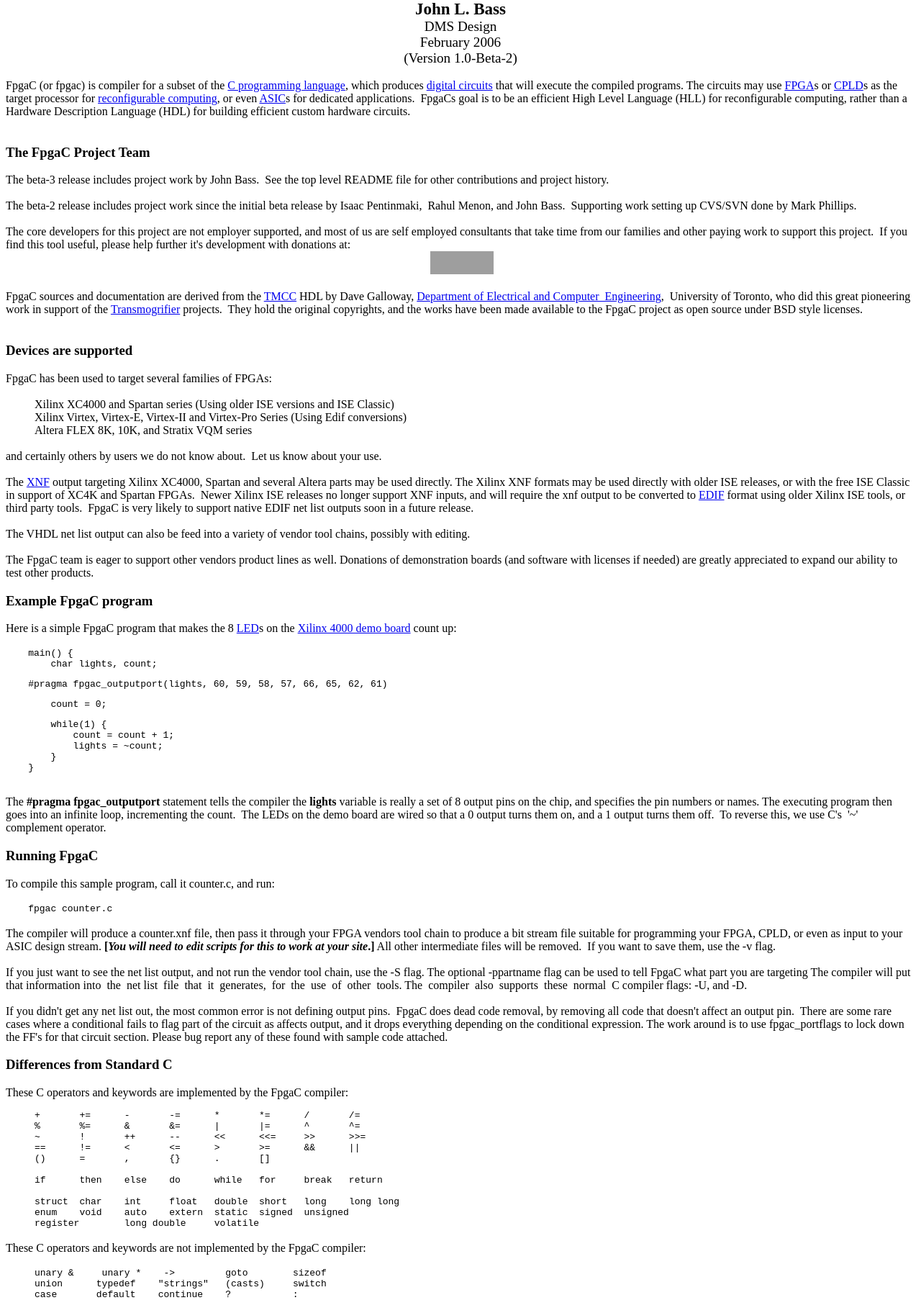
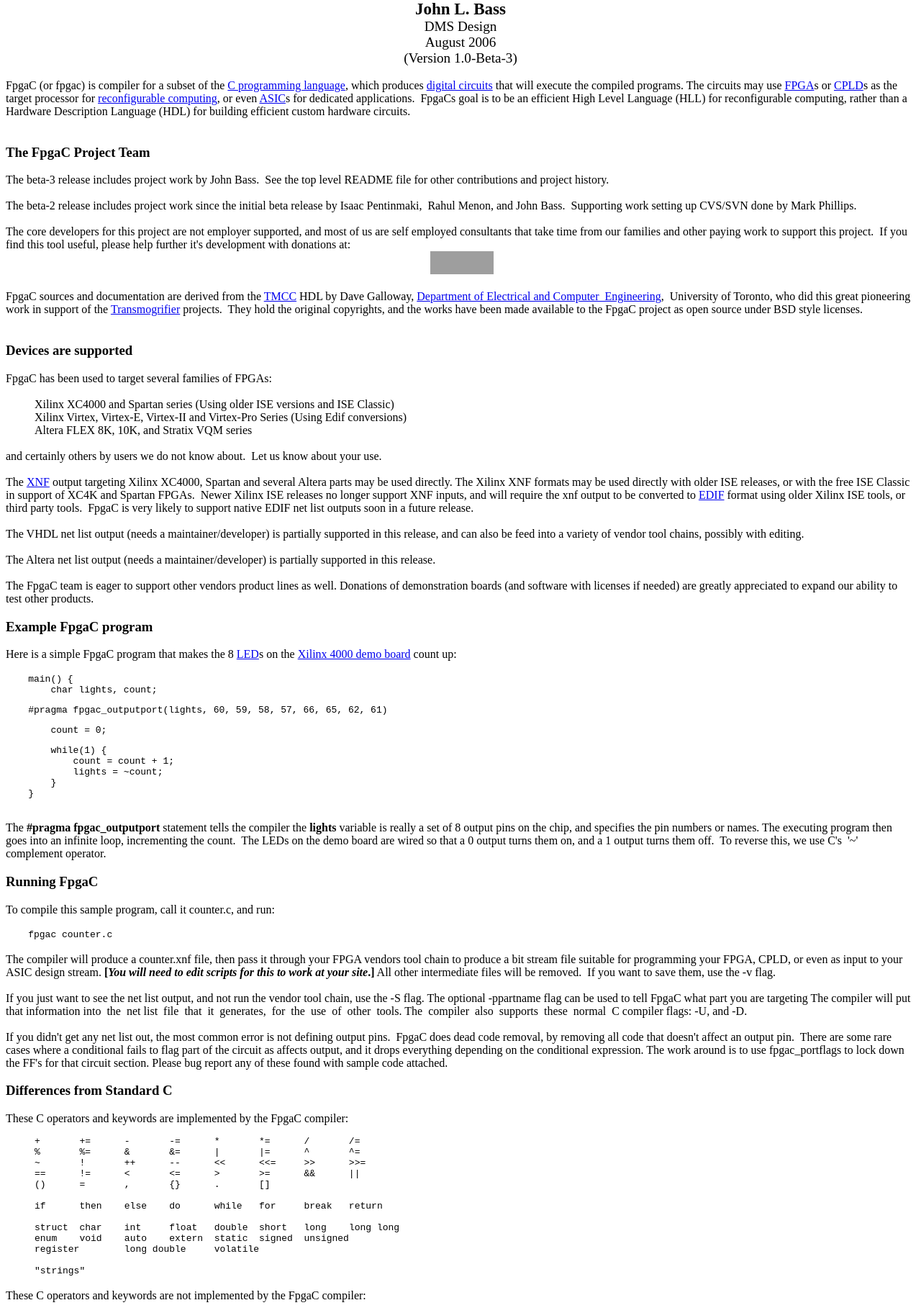
Before and after one commit to Augertron/FpgaC, a plain HTML site: page fpgac/doc/FpgaC-UsersManual.html in a window 1280 px wide. Shown: the part 54-1878 px from the top of the page at 72% size. Drawn offline with Linux system fonts and the light colour scheme; grey boxes are pictures that could not be loaded.

Commit message:
add parser support for strings as initializers and indexed character literals

```diff
--- a/fpgac/doc/FpgaC-UsersManual.html
+++ b/fpgac/doc/FpgaC-UsersManual.html
@@ -11,8 +11,8 @@
  style="font-weight: bold;">FpgaC</span><br style="font-weight: bold;">
 <span style="font-weight: bold;">John L. Bass</span></big><br>
 DMS Design<br>
-February 2006<br>
-(Version 1.0-Beta-2)<br>
+August 2006<br>
+(Version 1.0-Beta-3)<br>
 </big></div>
 <br>
 FpgaC (or fpgac) is compiler for a subset of the <a
@@ -87,8 +87,13 @@ inputs, and will require the xnf output to be converted to <a
 Xilinx ISE tools, or third party tools.&nbsp; FpgaC is very likely to
 support native EDIF net list outputs soon in a future release.<br>
 <br>
-The VHDL net list output can also be feed into a variety of vendor tool
+The VHDL net list output (needs a maintainer/developer) is partially
+supported in this release, and can also be feed into a variety of
+vendor tool
 chains, possibly with editing.<br>
+<br>
+The Altera net list output (needs a maintainer/developer) is partially
+supported in this release.<br>
 <br>
 The FpgaC team is eager to support other vendors product lines as well.
 Donations of demonstration boards (and software with licenses if
@@ -199,6 +204,8 @@ extern&nbsp; static&nbsp; </span><span style="font-family: monospace;">signed&nb
 unsigned<br>
 register&nbsp;&nbsp;&nbsp;&nbsp;&nbsp;&nbsp;&nbsp; long
 double&nbsp;&nbsp;&nbsp;&nbsp; volatile<br>
+<br>
+"strings"<br>
 </span></div>
 <div style="margin-left: 80px;"><span style="font-family: monospace;"></span></div>
 <br>
@@ -213,12 +220,13 @@ compiler:<br>
  style="font-family: monospace;">&nbsp;&nbsp;&nbsp;&nbsp;&nbsp;
 goto&nbsp;&nbsp;&nbsp;&nbsp;&nbsp;&nbsp;&nbsp; sizeof<br>
 union</span><span style="font-family: monospace;">&nbsp;&nbsp;&nbsp;&nbsp;&nbsp;
-typedef</span><span style="font-family: monospace;"> &nbsp;&nbsp; </span><span
- style="font-family: monospace;">"strings"
+typedef</span><span style="font-family: monospace;">&nbsp;</span><span
+ style="font-family: monospace;">
 &nbsp; (casts)</span><span style="font-family: monospace;">&nbsp;&nbsp;&nbsp;&nbsp;
-switch</span><span style="font-family: monospace;"><br>
-case &nbsp; &nbsp;&nbsp;&nbsp; </span><span
- style="font-family: monospace;">default &nbsp;&nbsp; continue
+switch&nbsp;&nbsp;&nbsp;&nbsp;&nbsp; case</span><span
+ style="font-family: monospace;"><br>
+</span><span style="font-family: monospace;">default &nbsp;&nbsp;
+continue
 &nbsp;&nbsp; ? &nbsp; &nbsp; &nbsp; &nbsp; &nbsp; :</span>
 </div>
 <br>
@@ -240,7 +248,9 @@ initialization is supported, but initialized structures, arrays and
 strings are not currently supported.&nbsp; Constant expressions
 (including enum variable references) are
 evaluated at compile time to avoid multiply, divide, and remainder
-operations at runtime where possible.<br>
+operations at runtime where possible. "strings" are supported both as
+initializers of character arrays, and as indexed literals in
+expressions.<br>
 <br>
 New to the beta-2 release was small one dimensional arrays which
 are
```
